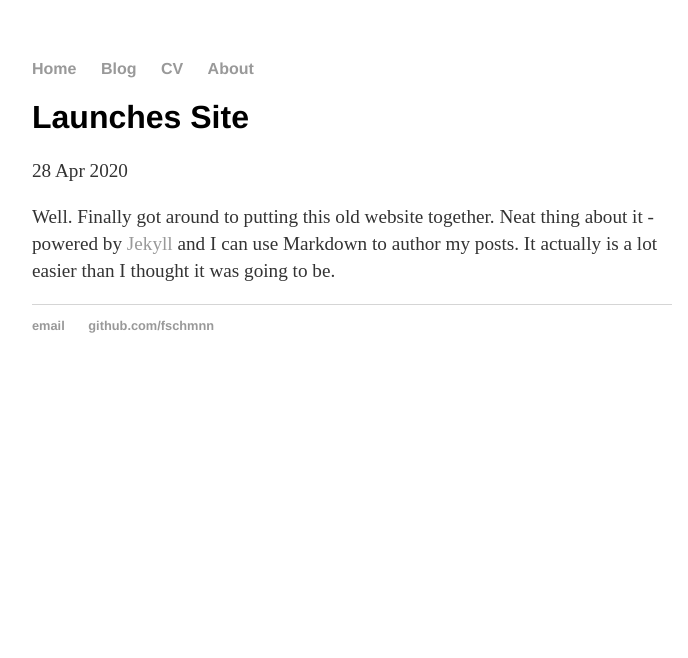
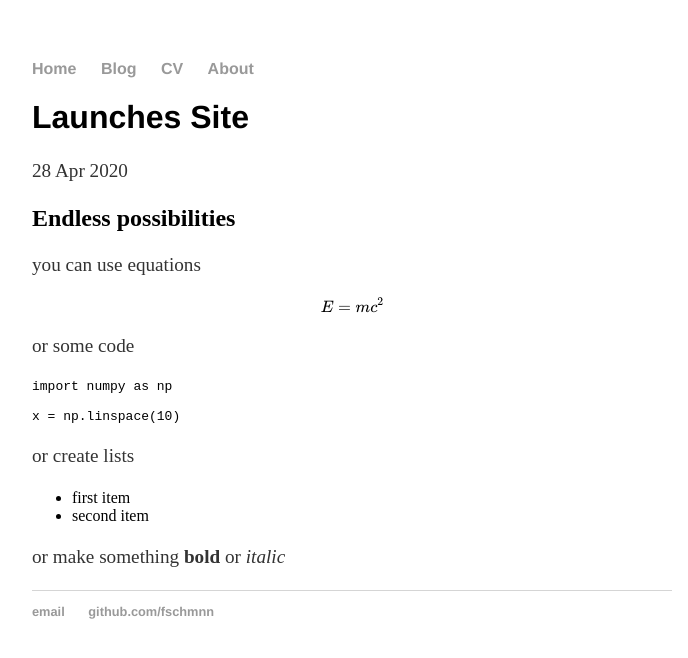
Before and after one commit to fschmnn/fschmnn.github.io, a Jekyll site: the page built from _posts/2020-04-28-first-post.md, in a window 1280 px wide. Shown: the top 658 px of the page, without its empty margins (288-976 px from the left). Built offline with Jekyll 4.4.1, drawn with Linux system fonts in a browser that asks for light colours; formulas are drawn with MathJax 3.

Commit message:
2020.04.29 - changed Gemfile for github-pages

````diff
--- a/Gemfile
+++ b/Gemfile
@@ -7,12 +7,13 @@ source "https://rubygems.org"
 #
 # This will help ensure the proper Jekyll version is running.
 # Happy Jekylling!
-gem "jekyll", "~> 4.0.0"
+#gem "jekyll", "~> 4.0.0"
 # This is the default theme for new Jekyll sites. You may change this to anything you like.
 gem "minima", "~> 2.5"
 # If you want to use GitHub Pages, remove the "gem "jekyll"" above and
 # uncomment the line below. To upgrade, run `bundle update github-pages`.
-# gem "github-pages", group: :jekyll_plugins
+gem "github-pages", group: :jekyll_plugins
+gem 'rdiscount'
 # If you have any plugins, put them here!
 group :jekyll_plugins do
   gem "jekyll-feed", "~> 0.12"
--- a/_config.yml
+++ b/_config.yml
@@ -10,12 +10,11 @@
 # You can create any custom variable you would like, and they will be accessible
 # in the templates via {{ site.myvariable }}.
 
+name: Fabian SCheuermann
 title: Fabian Scheuermann
 email: f.scheuermann@uni-heidelberg.de
 description: My first webpage
 include: [_pages]
-#baseurl: "" # the subpath of your site, e.g. /blog
-#url: "" # the base hostname & protocol for your site, e.g. http://example.com
 github_username:  fschmnn
 
 # Build settings
--- a/_posts/2020-04-28-first-post.md
+++ b/_posts/2020-04-28-first-post.md
@@ -4,4 +4,24 @@ title: "Launches Site"
 date: 2020-04-28
 ---
 
-Well. Finally got around to putting this old website together. Neat thing about it - powered by [Jekyll](http://jekyllrb.com) and I can use Markdown to author my posts. It actually is a lot easier than I thought it was going to be.
+## Endless possibilities
+
+you can use equations
+
+$$
+E=mc^2
+$$
+
+or some code
+
+```Python
+import numpy as np
+
+x = np.linspace(10)
+```
+
+or create lists
+* first item
+* second item
+
+or make something **bold** or *italic*
````
Also changed, not shown: Gemfile.lock.
